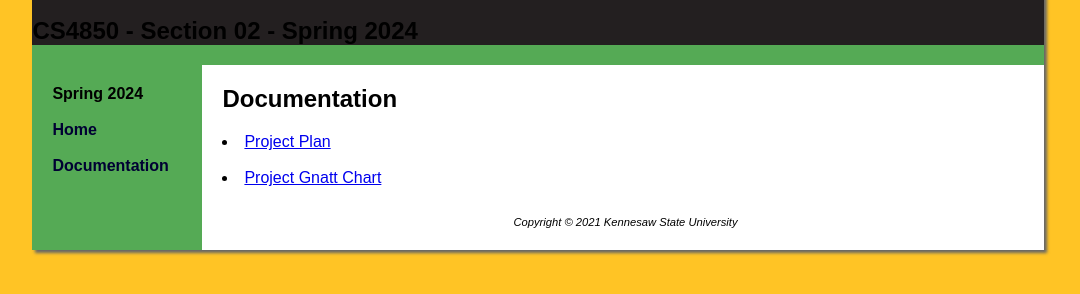
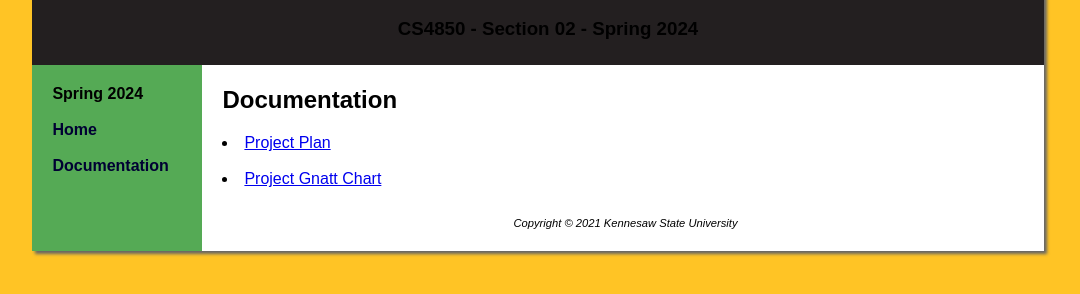
Before and after one commit to SP-6-Blue-TimeMileageApp/TimeMileageApp, a plain HTML site: page documentation.html in a window 1280 px wide. Shown: the part 312-606 px from the top of the page, without its empty margins (102-1182 px from the left). Drawn offline with Linux system fonts and the light colour scheme.

Commit message:
maybe now

```diff
--- a/documentation.html
+++ b/documentation.html
@@ -16,7 +16,7 @@
 <p align="center"> <br>
 <img src="ksu-logo2.png" alt="KSU" width="473">
   <h1>CCSE SP-6 Blue Time Mileage Location Tracker</h1>
-  <h2>CS4850 - Section 02 - Spring 2024</h2>
+  <h3>CS4850 - Section 02 - Spring 2024</h3>
 </header>
 <nav>
 
--- a/mystyles.css
+++ b/mystyles.css
@@ -1,9 +1,12 @@
-body { background-color:#FFC425;
+body {
+  background-color:#FFC425;
   background-image: url(background.jpg);
   color: #000000;
   font-family: Arial, helvetica;;
 }
-#wrapper { width: 80%;
+
+#wrapper {
+  width: 80%;
   min-width: 700px;
   max-width: 1024px;
   margin-right: auto;
@@ -11,16 +14,32 @@ body { background-color:#FFC425;
   background-color:#55aa55;
   box-shadow: 3px 3px 3px #666666;
 }
-header { background-color: #231F20;
+
+header {
+  background-color: #231F20;
   color: #ffffff;
   font-family: Arial, helvetica;;
 }
-h1 { line-height: 200%;
+
+h1 {
+  line-height: 200%;
   text-align: center;
   background-repeat: no-repeat;
   background-position: right;
   padding-left: 20px;
   height: 72px;
+  margin-bottom: 0;
+  background-color:#231F20;
+  color:#ffffff;
+}
+
+h3 {
+  line-height: 150%;
+  text-align: center;
+  background-repeat: no-repeat;
+  background-position: right;
+  padding-left: 20px;
+  height: 50px;
   margin-bottom: 0;
   background-color:#231F20;
   color:#ffffff;
@@ -40,10 +59,12 @@ nav ul { list-style-type: none;
      margin: 0;
      padding-left: 0;
 }
-h2 { color: #000000;
+h2 {
+  color: #000000;
   font-family: Arial, helvetica;
 }
-dt { color: #000000;
+dt {
+  color: #000000;
   font-weight: bold;
 }
 
@@ -59,7 +80,7 @@ figure {
 
 figcaption{
   position: absolute;
-  bottom: 15px;
+  bottom: -30px;
   left: 50%;
   transform: translateX(-50%);
   background-color: rgba(0,0,0,.2);
@@ -72,7 +93,8 @@ img{
 }
 
 
-footer { font-size: 0.70em;
+footer {
+  font-size: 0.70em;
   text-align: center;
   font-style: italic;
   padding: 10px;
@@ -81,7 +103,8 @@ footer { font-size: 0.70em;
 }
 h3 { color: #000000;
 }
-main { padding-left: 20px;
+main {
+  padding-left: 20px;
   padding-right: 20px;
   background-color: #FFFFFF;
   margin-left: 170px;
```
Also changed, not shown: index.html (+1 -1 lines). Lines whose indentation alone changed are shown as unchanged.
